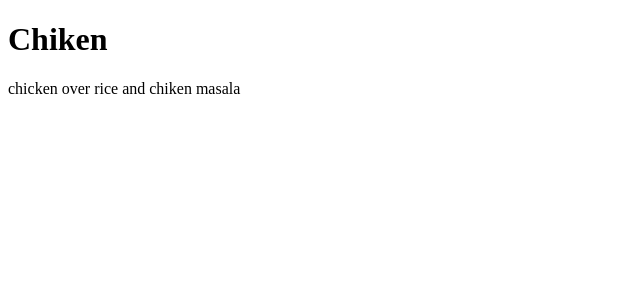
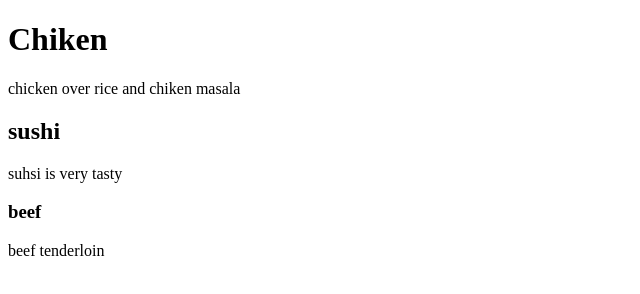
Before and after one commit to Shahromi/MODULE2, a plain HTML site: page index.html in a window 1280 px wide. Shown: the whole page, without its empty margins (0-640 px from the left). Drawn offline with Linux system fonts and the light colour scheme.

Commit message:
Update index.html

```diff
--- a/index.html
+++ b/index.html
@@ -1,7 +1,18 @@
 <!DOCTYPE html>
+<html>
   <head>
     <title> OUR MENU </title>
   </head>
   <body>
   <h1> Chiken </h1>
   <p> chicken over rice and chiken masala </p>
+</body>
+  <body>
+  <h2> sushi </h2>
+  <p> suhsi is very tasty </p>
+  </body>
+  <body>
+    <h3> beef </h3>
+    <p> beef tenderloin </p>
+  </body>
+</html>
```
